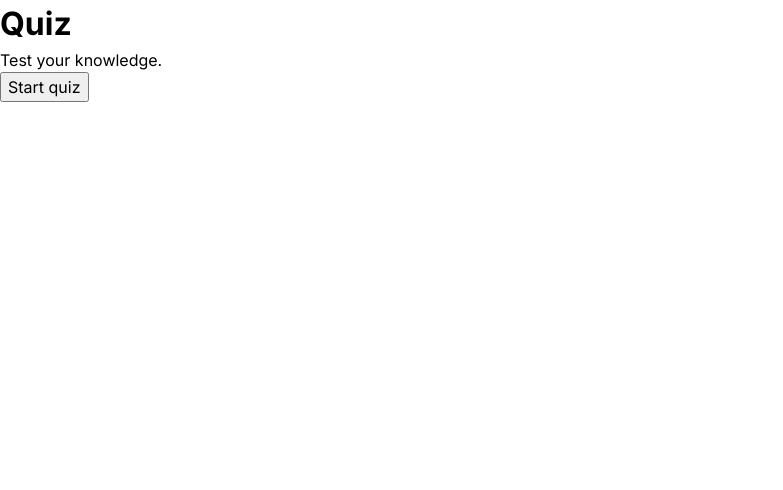
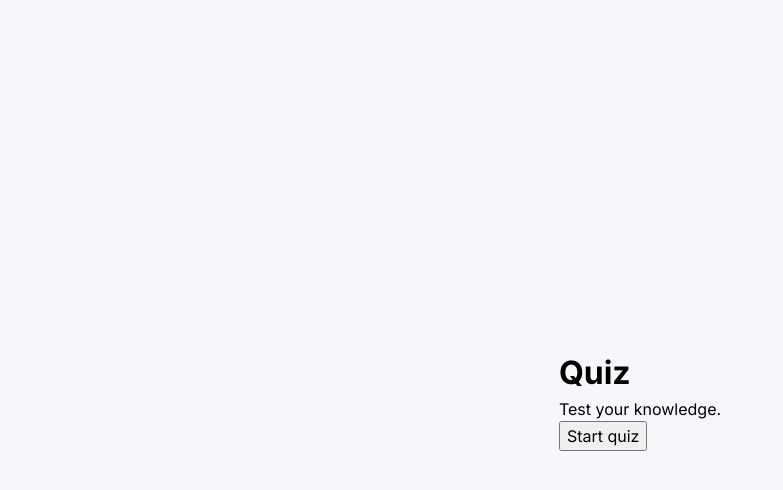
Before and after one commit to fabianfrankwerner/quiz, a React (Vite) app: page / in a window 1280 px wide. Shown: the top 490 px of the page, without its empty margins (0-783 px from the left). Built offline with nearby package versions, Linux system fonts and the light colour scheme.

Commit message:
Center the body

```diff
--- a/src/index.css
+++ b/src/index.css
@@ -81,4 +81,9 @@ h6 {
 
 body {
   font-family: Inter, sans-serif;
+  background-color: var(--color-gray-200);
+  height: 100vh;
+  display: flex;
+  justify-content: center;
+  align-items: center;
 }
```
